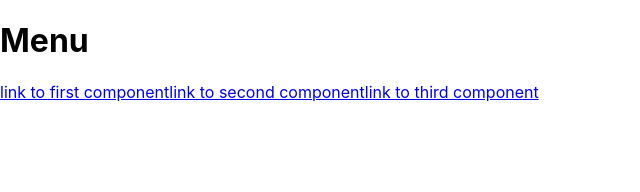
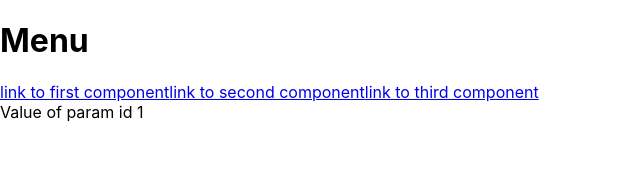
Before and after one commit to utopios/reactjs, a React (Create React App) app in the folder formation-react/: page /withParam/1 in a window 1280 px wide. Shown: the top 192 px of the page, without its empty margins (0-640 px from the left). Built offline with nearby package versions, Linux system fonts and the light colour scheme.

Commit message:
utilisation des paramètres

```diff
--- a/formation-react/src/components/Navigation.js
+++ b/formation-react/src/components/Navigation.js
@@ -2,6 +2,7 @@ import { createBrowserHistory } from "history";
 import { PureComponent } from "react"
 import { BrowserRouter as Router, Routes, Route, Link } from "react-router-dom"
 import { FirstComponent } from "./FirstComponent";
+import ParamComponent from "./ParamComponent";
 import { SecondComponent } from './SecondComponent'
 import  ThirdComponent  from "./ThirdComponent";
 class Navigation extends PureComponent {
@@ -30,6 +31,7 @@ class Navigation extends PureComponent {
                         <Route path='/third' element={<ThirdComponent />}></Route>
                         {/* version 5
                         <Route path='/third' component={<ThirdComponent />}></Route> */}
+                        <Route path="/withParam/:id" element={<ParamComponent/>}></Route>
                     </Routes>
                 </Router>
             </>
--- /dev/null
+++ b/formation-react/src/components/ParamComponent.js
@@ -0,0 +1,29 @@
+// import { useParams } from "react-router-dom"
+
+import { PureComponent } from "react";
+import { withRouter } from "../utils/WithRouter";
+
+// export const ParamComponent = (props) => {
+//     const params = useParams()
+//     return(
+//        <div>
+//            Value of param id {params.id}
+//        </div>
+//     )
+// }
+
+class ParamComponent extends PureComponent {
+    constructor(props) {
+        super(props);
+    }
+    state = {  }
+    render() {
+        return (
+        <div>
+           Value of param id {this.props.params.id}
+       </div>
+         );
+    }
+}
+
+export default withRouter(ParamComponent);
--- a/formation-react/src/utils/WithRouter.js
+++ b/formation-react/src/utils/WithRouter.js
@@ -1,12 +1,13 @@
-import { useNavigate } from "react-router-dom"
+import { useNavigate, useParams } from "react-router-dom"
 
 //C'est une fonction HOC => qui récupère un composant et renvoie un nouveau à partir de l'ancien
 export const withRouter = (Component) => {
     //Ajouter les propriétés nécessaires pour la navigation
     const NewComponent = (props) => {
         const navigate = useNavigate()
+        const params = useParams()
         return(
-            <Component {...props} navigate={navigate}></Component>
+            <Component {...props} navigate={navigate} params={params}></Component>
         )
     }
     return NewComponent
```
